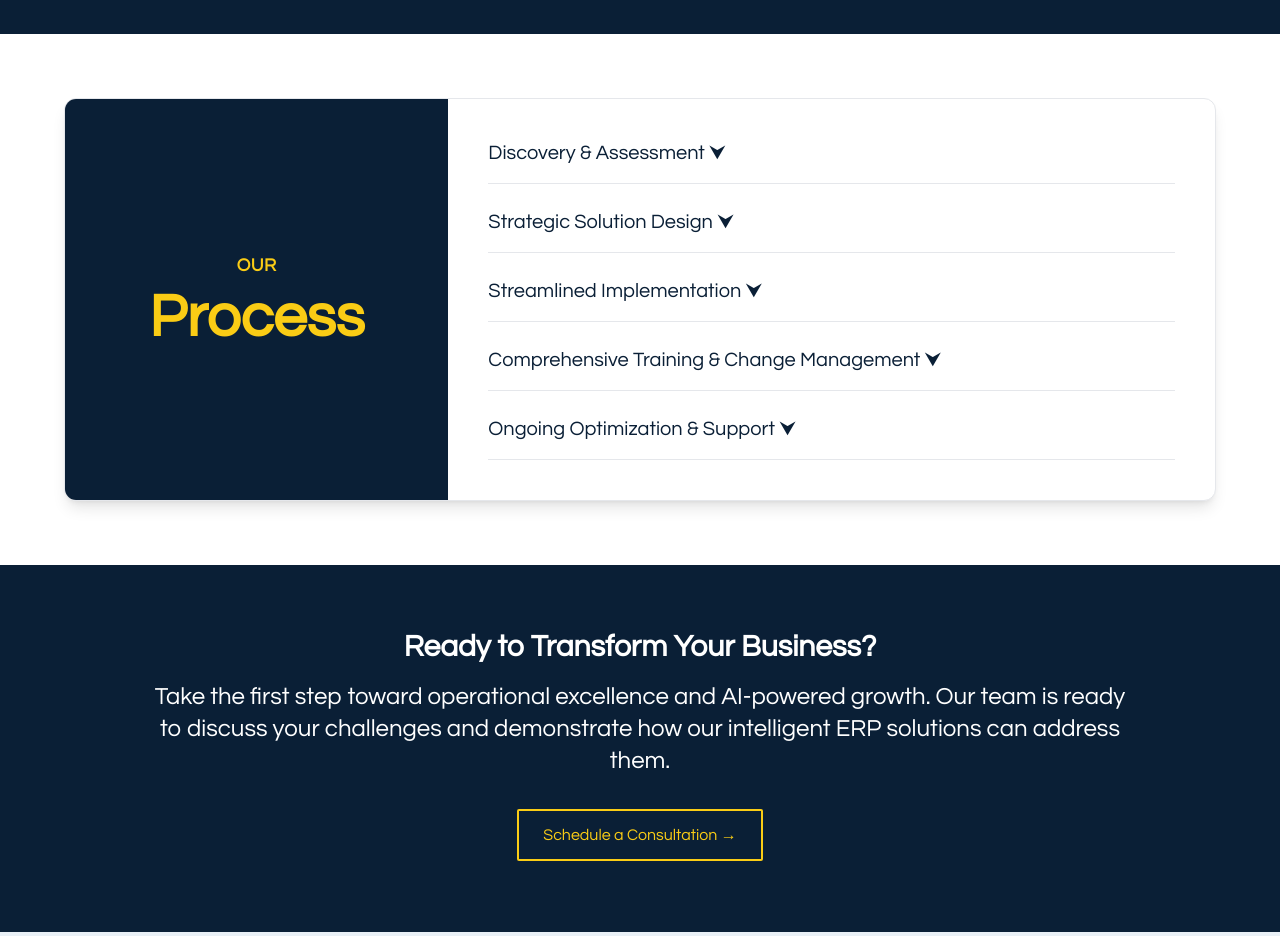
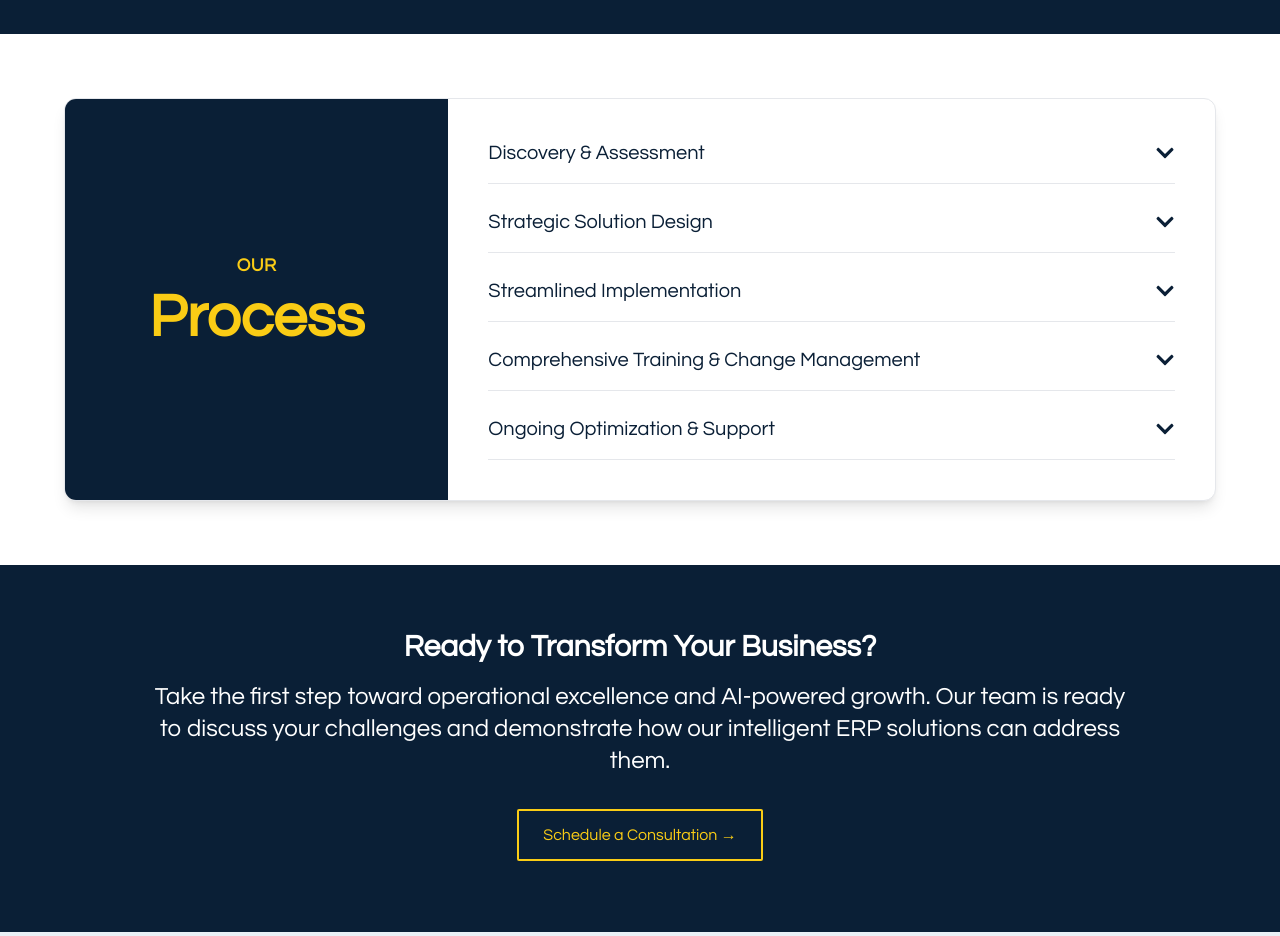
Before and after one commit to ashwinbiju09/tech-website, a React (Vite) app: page /about in a window 1280 px wide. Shown: the part 3680-4616 px from the top of the page. Built offline with nearby package versions, Linux system fonts and the light colour scheme.

Commit message:
Add arrow for navigation in Home/Hero.jsx

```diff
--- a/package.json
+++ b/package.json
@@ -16,6 +16,7 @@
     "react": "^19.0.0",
     "react-countup": "^6.5.3",
     "react-dom": "^19.0.0",
+    "react-icons": "^5.5.0",
     "react-intersection-observer": "^9.16.0",
     "react-router-dom": "^7.2.0",
     "react-transition-group": "^4.4.5",
--- a/src/components/About/Process.jsx
+++ b/src/components/About/Process.jsx
@@ -1,6 +1,7 @@
 import React, { useState } from "react";
 import { motion, AnimatePresence } from "framer-motion";
 import aboutData from "./aboutData";
+import { FaChevronDown } from "react-icons/fa";
 
 const Process = () => {
   const data = aboutData[0].processSection;
@@ -40,11 +41,16 @@ const Process = () => {
                 onMouseLeave={() => setHoveredIndex(null)}
               >
                 <div
-                  className={`text-xl font-medium transition-colors duration-300 ${
+                  className={`flex items-center justify-between w-full text-xl font-medium transition-colors duration-300 ${
                     hoveredIndex === index ? "text-yellow-400" : "text-midnight"
                   }`}
                 >
-                  {step.title} &#11167;
+                  <span>{step.title}</span>
+                  <FaChevronDown
+                    className={`transition-transform duration-300 ${
+                      hoveredIndex === index ? "rotate-180" : ""
+                    }`}
+                  />
                 </div>
 
                 <AnimatePresence>
--- a/src/components/Home/Hero.jsx
+++ b/src/components/Home/Hero.jsx
@@ -2,7 +2,7 @@ import React from "react";
 import { ReactTyped } from "react-typed";
 import CTAButton from "../General/CTAButton";
 
-const Hero = () => {
+const Hero = ({ onDiscoverClick }) => {
   return (
     <div className="relative w-full h-[800px] flex items-center justify-center z-0">
       <div className="fixed top-0 left-0 w-full h-full -z-10">
@@ -29,6 +29,17 @@ const Hero = () => {
           <CTAButton />
         </div>
       </div>
+
+      <button
+        onClick={onDiscoverClick}
+        className="absolute bottom-32 left-1/2 transform -translate-x-1/2 animate-pulse"
+      >
+        <img
+          src="https://img.icons8.com/external-those-icons-fill-those-icons/50/FFFFFF/external-down-arrows-those-icons-fill-those-icons.png"
+          alt="scroll-down"
+          className="w-8 h-8"
+        />
+      </button>
     </div>
   );
 };
--- a/src/pages/Home.jsx
+++ b/src/pages/Home.jsx
@@ -43,7 +43,7 @@ const Home = () => {
         <Hero onDiscoverClick={scrollToSection} />
       </motion.div>
 
-      <div className="relative bg-slate-100 z-30">
+      <div ref={scrollRef} className="relative bg-slate-100 z-30">
         <Info />
       </div>
 
```
Also changed, not shown: 1 other file (tests, documents, lock files or other folders).
